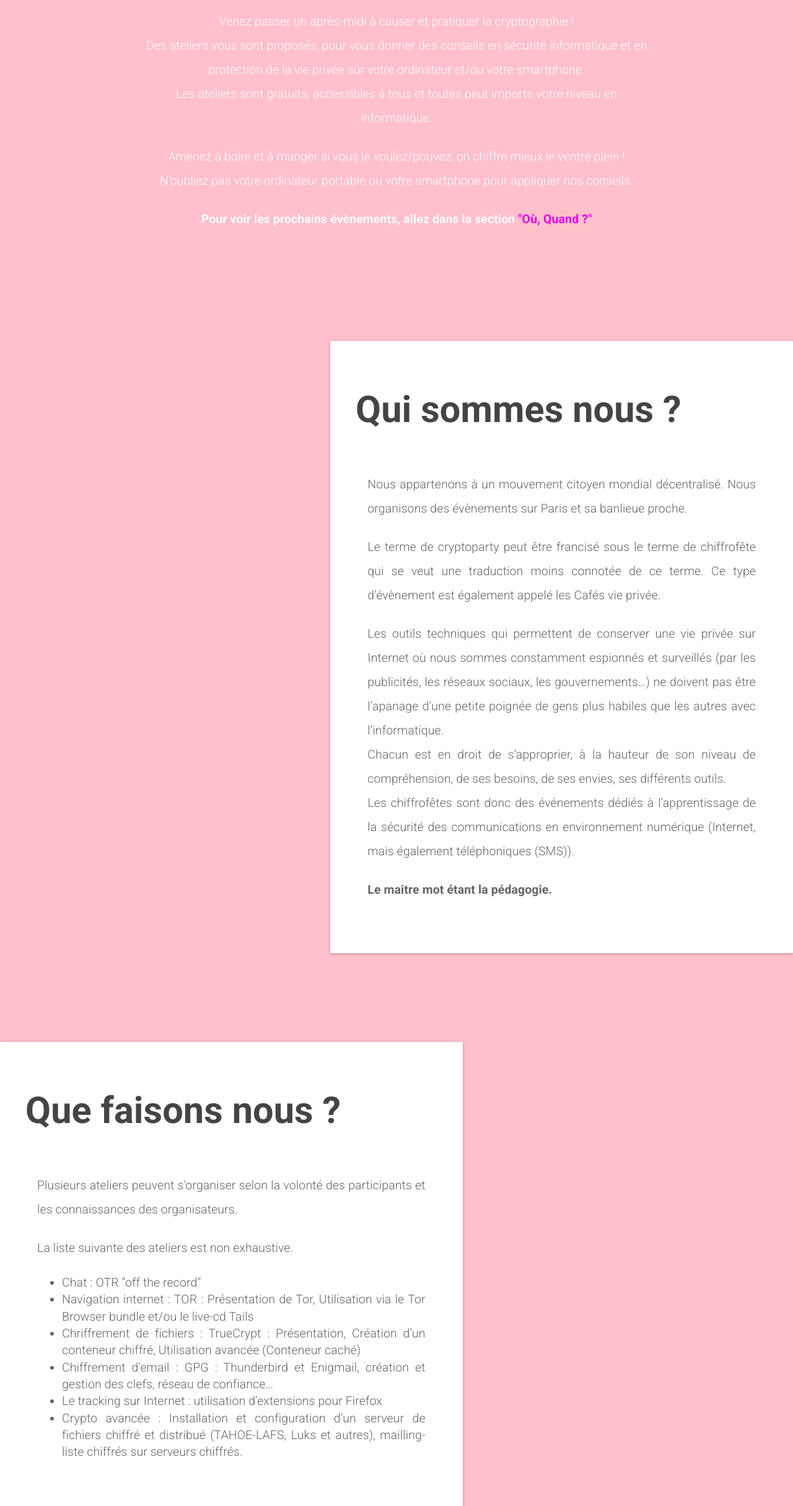
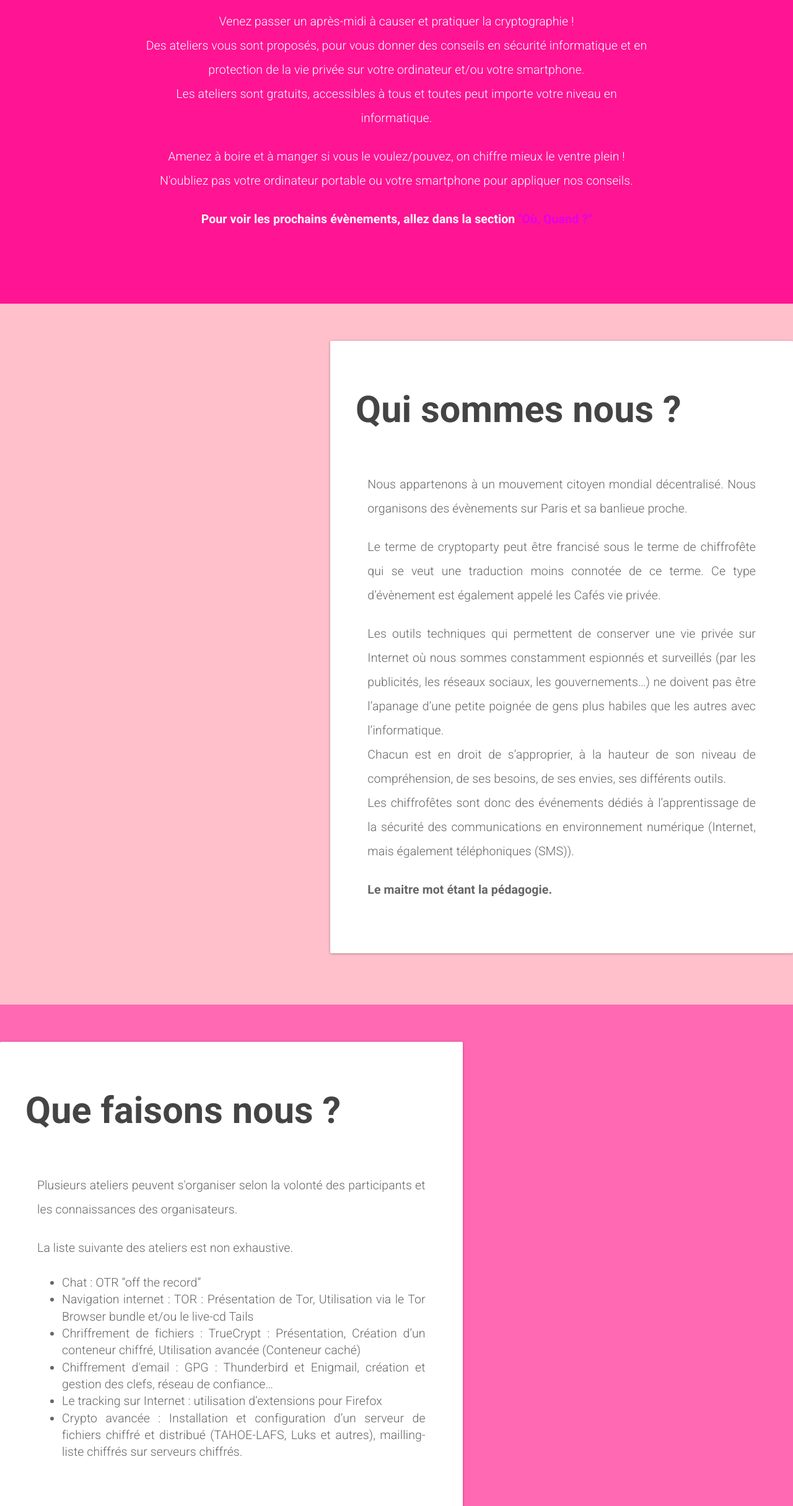
Before and after one commit to Ag3m/Chiffrofete, a plain HTML site: page okhin.html in a window 1280 px wide. Shown: the part 370-2800 px from the top of the page at 62% size. Drawn offline with nearby package versions, Linux system fonts and the light colour scheme.

Commit message:
Moar PINK

```diff
--- a/custom-okhin.css
+++ b/custom-okhin.css
@@ -47,7 +47,7 @@ strong a {
 }
 
 #intro {
-  background: pink;
+  background: deeppink;
   color: white;
   min-height: 100vh;
 }
@@ -117,12 +117,12 @@ h1, a.navbar-brand {
 }
 
 #two {
-  background: pink;
+  background: hotpink;
   min-height: 100vh;
 }
 
 #where {
-  background: pink;
+  background: PaleVioletRed ;
   min-height: 100vh;
 }
 
```
